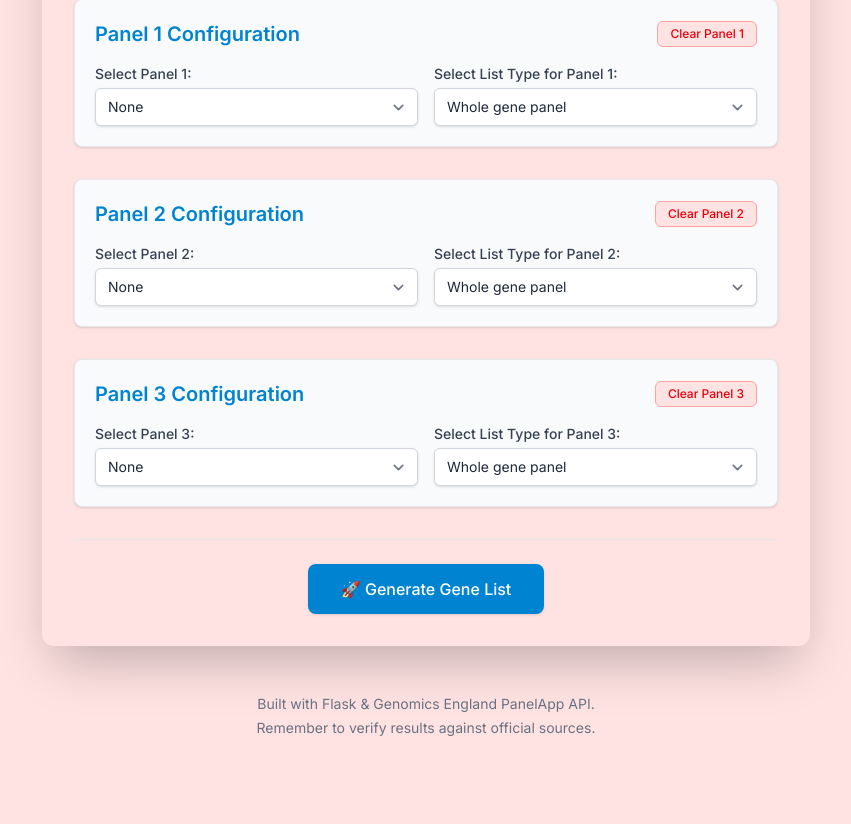
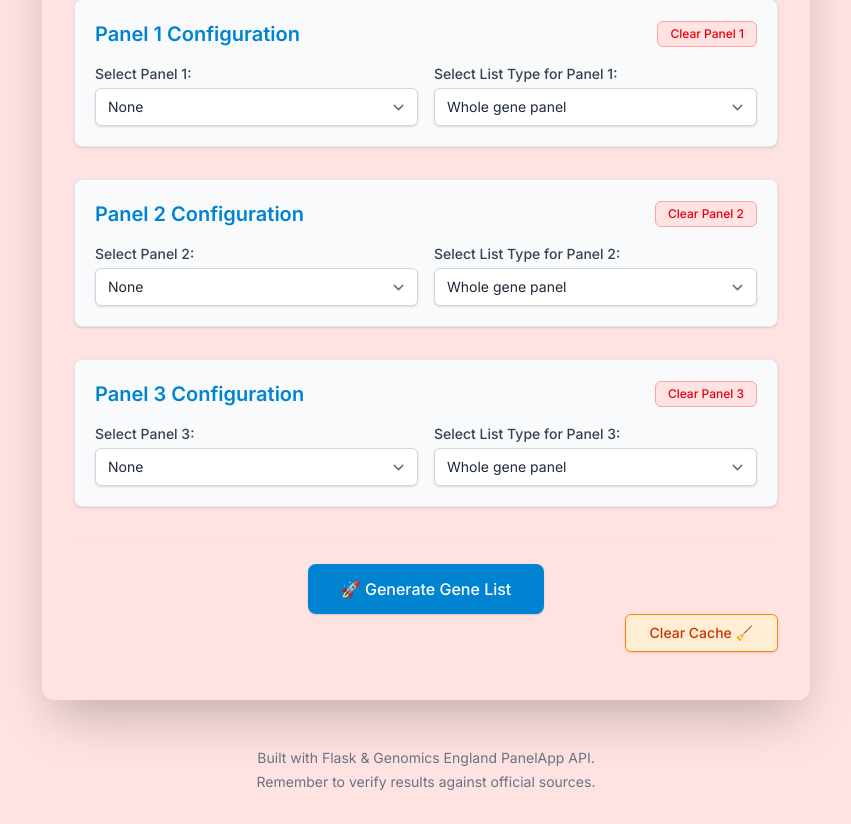
Before and after one commit to akorpioj/GenePanelCombine, a Flask app: page / in a window 1280 px wide. Shown: the part 541-1365 px from the top of the page, without its empty margins (214-1065 px from the left). Before the commit the page ends 1277 px from the top, so only its background shows below. Run offline with Flask 3, Linux system fonts and the light colour scheme; data that the repository does not hold is empty; style sheets or scripts are compiled from the project's sources.

Commit message:
Cache update. Deployment ready

```diff
--- a/app.py
+++ b/app.py
@@ -5,10 +5,13 @@ import pandas as pd
 import io
 import logging
 import openpyxl
+import pytz
+from datetime import datetime, timedelta
 
 app = Flask(__name__)
-app.secret_key = os.getenv("SECRET_KEY", "dev")
-#app.secret_key = 'your_very_secret_key'  # Important for flash messages
+# In production, set the secret key via environment variable only
+app.secret_key = os.getenv("SECRET_KEY")
+# app.secret_key = 'your_very_secret_key'  # DO NOT use hardcoded secrets in production
 
 # --- Configuration & Constants ---
 BASE_API_URL = "https://panelapp.genomicsengland.co.uk/api/v1/"
@@ -38,6 +41,26 @@ MAX_PANELS = 3 # Define how many panel selection groups are on the form
 logging.basicConfig(level=logging.INFO)
 logger = logging.getLogger(__name__)
 
+# --- Cache clear control ---
+last_cache_clear_time = None
+CACHE_CLEAR_INTERVAL = timedelta(hours=2)
+
+@app.route('/clear_cache', methods=['POST'])
+def clear_cache():
+    global last_cache_clear_time
+    helsinki = pytz.timezone('Europe/Helsinki')
+    now = datetime.now(helsinki)
+    if last_cache_clear_time is not None and (now - last_cache_clear_time) < CACHE_CLEAR_INTERVAL:
+        wait_time = CACHE_CLEAR_INTERVAL - (now - last_cache_clear_time)
+        flash(f"Cache can only be cleared every 2 hours. Please wait {wait_time} longer.", "warning")
+    else:
+        get_all_panels_from_api.cache = None
+        get_all_panels_from_api.cache_time = None
+        get_all_panels_from_api.next_refresh = None
+        last_cache_clear_time = now
+        flash("Panel cache cleared!", "success")
+    return redirect(url_for('index'))
+
 # --- Helper Functions ((largely unchanged, minor logging adjustments) ---
 
 def get_all_panels_from_api():
@@ -45,11 +68,19 @@ def get_all_panels_from_api():
     Fetches all available panels from the PanelApp API, handling pagination.
     Returns a list of panel dictionaries, sorted by name.
     Caches results in a simple way for the duration of the app run (for a more robust cache, use Flask-Caching).
+    The cache is refreshed every day at 7:00 Helsinki time.
     """
-    if hasattr(get_all_panels_from_api, "cache") and get_all_panels_from_api.cache:
+    helsinki = pytz.timezone('Europe/Helsinki')
+    now = datetime.now(helsinki)
+    # Check if cache exists and is still valid
+    cache = getattr(get_all_panels_from_api, "cache", None)
+    cache_time = getattr(get_all_panels_from_api, "cache_time", None)
+    next_refresh = getattr(get_all_panels_from_api, "next_refresh", None)
+    if cache is not None and next_refresh is not None and now < next_refresh:
         logger.info("Returning cached panel list.")
-        return get_all_panels_from_api.cache
+        return cache
 
+    # Fetch from API
     panels = []
     url = f"{BASE_API_URL}panels/"
     page_count = 0
@@ -78,23 +109,35 @@ def get_all_panels_from_api():
             # Do not flash here, let the route handle UI messages based on context
             #flash(f"Error fetching panels from API: {e}", "error")
             get_all_panels_from_api.cache = [] # Cache empty list on error to prevent re-fetch attempts
+            get_all_panels_from_api.cache_time = now
+            get_all_panels_from_api.next_refresh = now + timedelta(hours=1)
             return [] # Return empty on error
         except ValueError as e:
             logger.error(f"API Error (get_all_panels - JSON parsing): {e}")
             #flash(f"Error parsing panel data from API: {e}", "error")
             get_all_panels_from_api.cache = []
+            get_all_panels_from_api.cache_time = now
+            get_all_panels_from_api.next_refresh = now + timedelta(hours=1)
             return []
 
     if page_count == max_pages and url:
         logger.warning("Reached maximum page limit while fetching panels. List might be incomplete.")
         #flash("Panel list might be incomplete due to API pagination limits.", "warning")
 
-    # Store in simple in-memory cache
+    # Store in cache and set next refresh to next 7:00 Helsinki time
+    # Calculate next 7:00
+    next_7 = now.replace(hour=7, minute=0, second=0, microsecond=0)
+    if now >= next_7:
+        next_7 = next_7 + timedelta(days=1)
     get_all_panels_from_api.cache = panels
-    logger.info(f"Fetched and cached {len(panels)} panels.")
+    get_all_panels_from_api.cache_time = now
+    get_all_panels_from_api.next_refresh = next_7
+    logger.info(f"Fetched and cached {len(panels)} panels. Next refresh at {next_7}.")
     return panels
 
-get_all_panels_from_api.cache = None # Initialize cache attribute
+get_all_panels_from_api.cache = None
+get_all_panels_from_api.cache_time = None
+get_all_panels_from_api.next_refresh = None
 
 def get_panel_genes_data_from_api(panel_id):
     """
@@ -351,7 +394,6 @@ def generate():
     )
 
 if __name__ == '__main__':
-    # For development, using Flask's built-in server.
-    # For production, use a WSGI server like Gunicorn.
-    app.run(host="0.0.0.0", port=int(os.environ.get("PORT", 8080)), debug=True)
-    #app.run(host="0.0.0.0", port=8080), debug=True)
+    # For development only. In production, use a WSGI server like Gunicorn or uWSGI.
+    # app.run(host="0.0.0.0", port=int(os.environ.get("PORT", 8080)), debug=True)
+    pass  # Production deployments should use a WSGI entrypoint, not __main__
--- a/templates/index.html
+++ b/templates/index.html
@@ -114,7 +114,10 @@
                 </button>
             </div>
         </form>
-    </div>
+        <form method="POST" action="{{ url_for('clear_cache') }}" class="mb-4 text-right">
+            <button type="submit" class="btn-clear-all">Clear Cache 🧹</button>
+        </form>
+      </div>
 
 <footer class="mt-12 text-center text-sm text-gray-500">
     <p>Built with Flask & Genomics England PanelApp API.</p>
```
